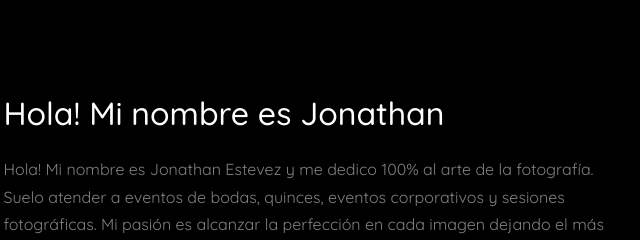
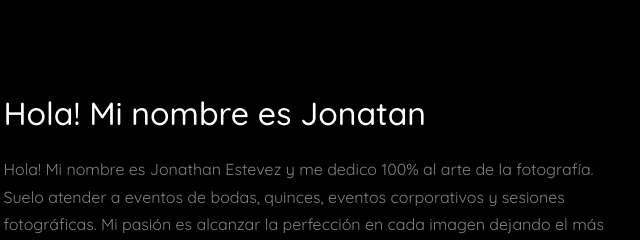
Before and after one commit to robertico036/JonathanEstevez, a plain HTML site: page gallerys/bio.html in a window 1280 px wide. Shown: the top 240 px of the page, 329-969 px from the left. Drawn offline with Linux system fonts and the light colour scheme; files whose address does not match are found by name.

```diff
--- a/gallerys/bio.html
+++ b/gallerys/bio.html
@@ -70,7 +70,7 @@
         <div class="col-md-6 pt-4">
 
 
-          <h2 class="text-white mb-4" data-aos="fade-up">Hola! Mi nombre es Jonathan</h2>
+          <h2 class="text-white mb-4" data-aos="fade-up">Hola! Mi nombre es Jonatan</h2>
 
           <div class="row" data-aos="fade-up">
             <div class="col-md-12">
```
